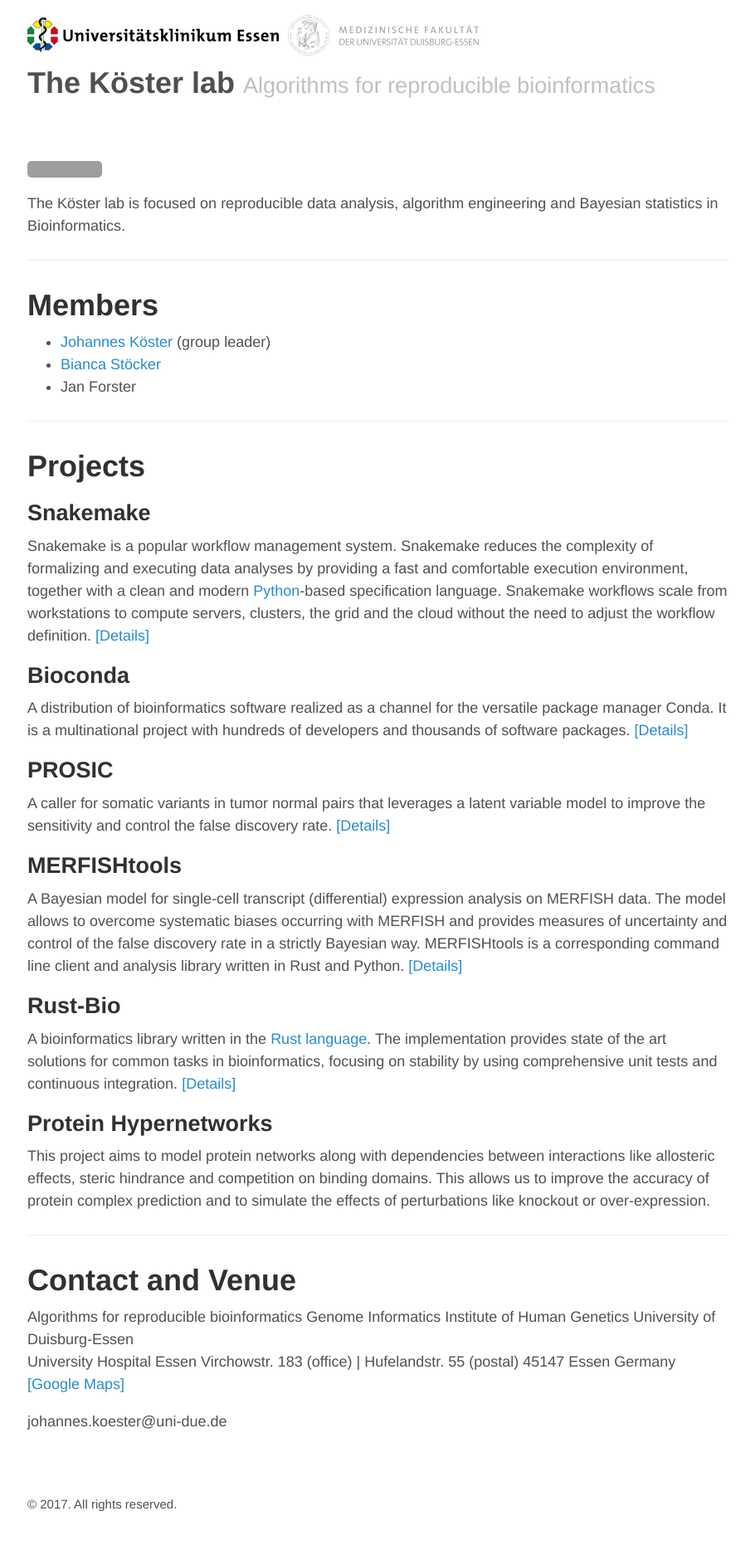
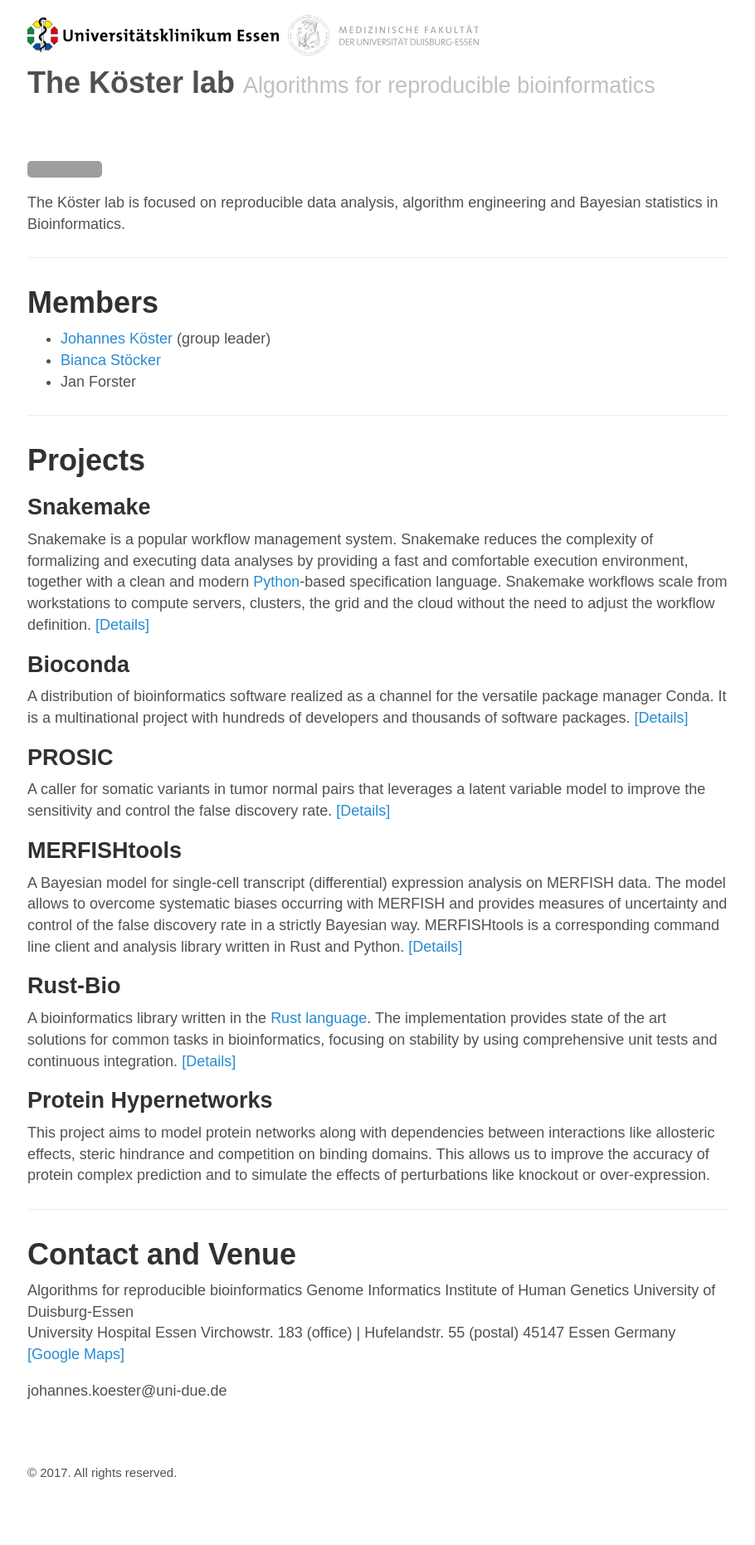
Before and after one commit to koesterlab/koesterlab.github.io, a Jekyll site: the page built from index.md, in a window 1280 px wide. Shown: the whole page at 83% size, without its empty margins (184-1094 px from the left). Built offline with Jekyll 4.4.1, drawn with Linux system fonts in a browser that asks for light colours; our own code applies the rules of GitHub Pages for plain Markdown files; the list of posts is cut into pages by our own code; after the commit the page ends 1823 px from its top, so only the background shows below that; grey boxes are pictures that could not be loaded.

Commit message:
Set font.

```diff
--- a/_sass/_base.scss
+++ b/_sass/_base.scss
@@ -15,9 +15,9 @@
 }
 
 html {
-  font-family: "Helvetica Neue", Helvetica, Arial, sans-serif;
-  font-size: 16px;
-  line-height: 1.5;
+  font-family: "Quicksand", sans-serif;
+  font-size: 14px;
+  line-height: 1.428;
 
   @media (min-width: 38em) {
     font-size: 18px;
```
